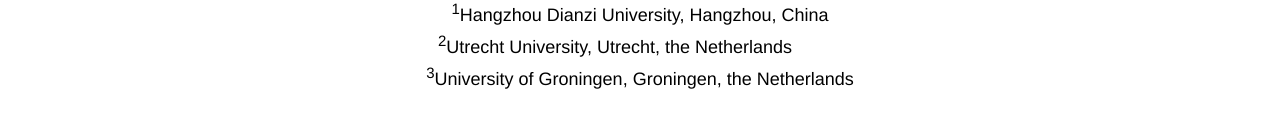
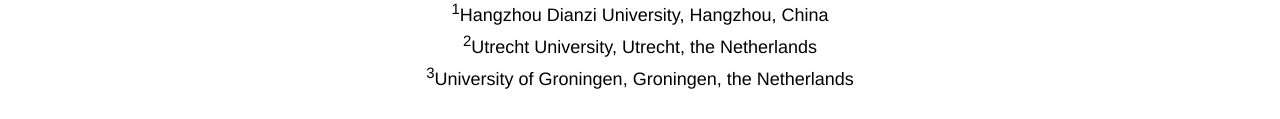
Before and after one commit to Haoran226/Haoran226.github.io, a plain HTML site: page USTNet/index.html in a window 1280 px wide. Shown: the part 168-287 px from the top of the page. Drawn offline with Linux system fonts and the light colour scheme; a script that the page names is missing.

Commit message:
Update index.html

```diff
--- a/USTNet/index.html
+++ b/USTNet/index.html
@@ -168,11 +168,13 @@
 
 			  <table align="center" width="800px"><tbody>
 			  <tr>
-	  	              <td align="center" width=800px">
+	  	              <td align="center" width="50px"></td>
+	  	              <td align="center" width="400px">
 	  					<center>
 				          	<span style="font-size:18px"><sup>2</sup>Utrecht University, Utrecht, the Netherlands</span>
 		  		  		</center>
 		  	      </td>
+                  </td>
 	  	              <td align="center" width="50px"></td>
 			  </tr>
 			  </tbody></table>
@@ -181,8 +183,7 @@
 			  <tr>
 	  	              <td align="center" width=800px">
 	  					<center>
-							  <span style="font-size:18px"><sup>3</sup>University of Groningen, Groningen, the Netherlands
-							</span>
+							  <span style="font-size:18px"><sup>3</sup>University of Groningen, Groningen, the Netherlands</span>
 		  		  		</center>
 		  	      </td>
 			  </tr>
```
